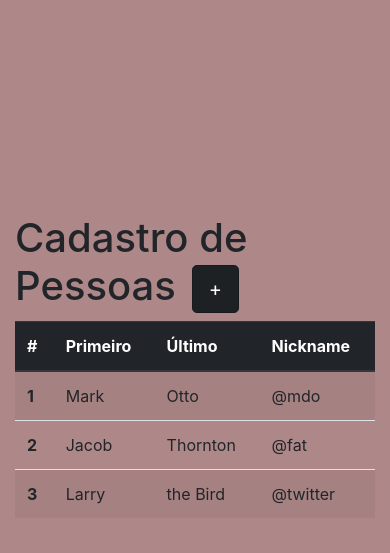
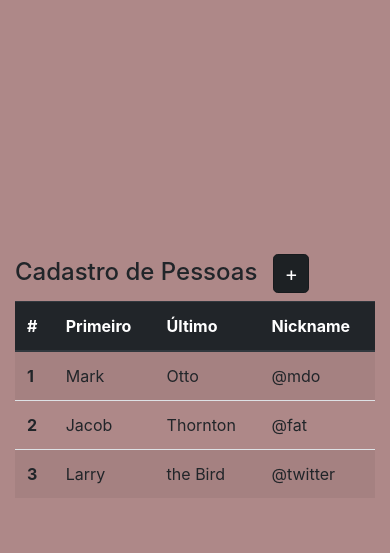
Before and after one commit to ericastro/PentaxialCRUD, a PHP site: page / in a window 390 px wide. Shown: the part 56-609 px from the top of the page. Run offline with PHP 8.4, Linux system fonts and the light colour scheme.

Commit message:
Update style.css
inclusão do media query

```diff
--- a/css/style.css
+++ b/css/style.css
@@ -1,3 +1,22 @@
+@media (max-width: 575.98px) {
+	h1{
+		font-size: 1.5rem;
+	}
+	.btn-lg{
+		padding: .2rem .65rem;
+	}
+}
+
+@media (max-width: 767.98px) {
+	h1{
+		margin-top: 20px;
+	}
+}
+
+@media (max-width: 991.98px) { ... }
+
+@media (max-width: 1199.98px) { ... }
+
 .footer-color{
 	color : white;
 }
```
